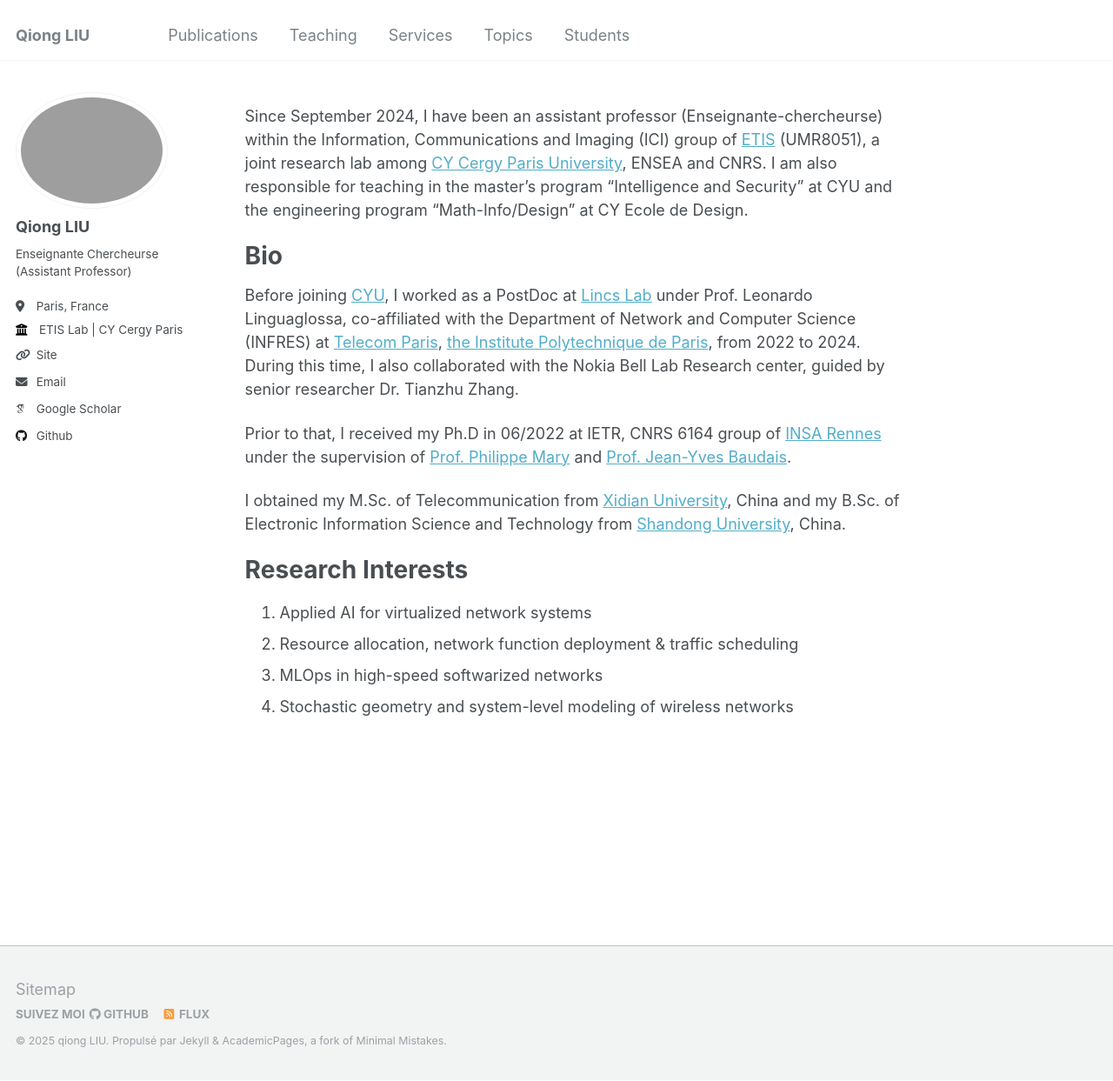
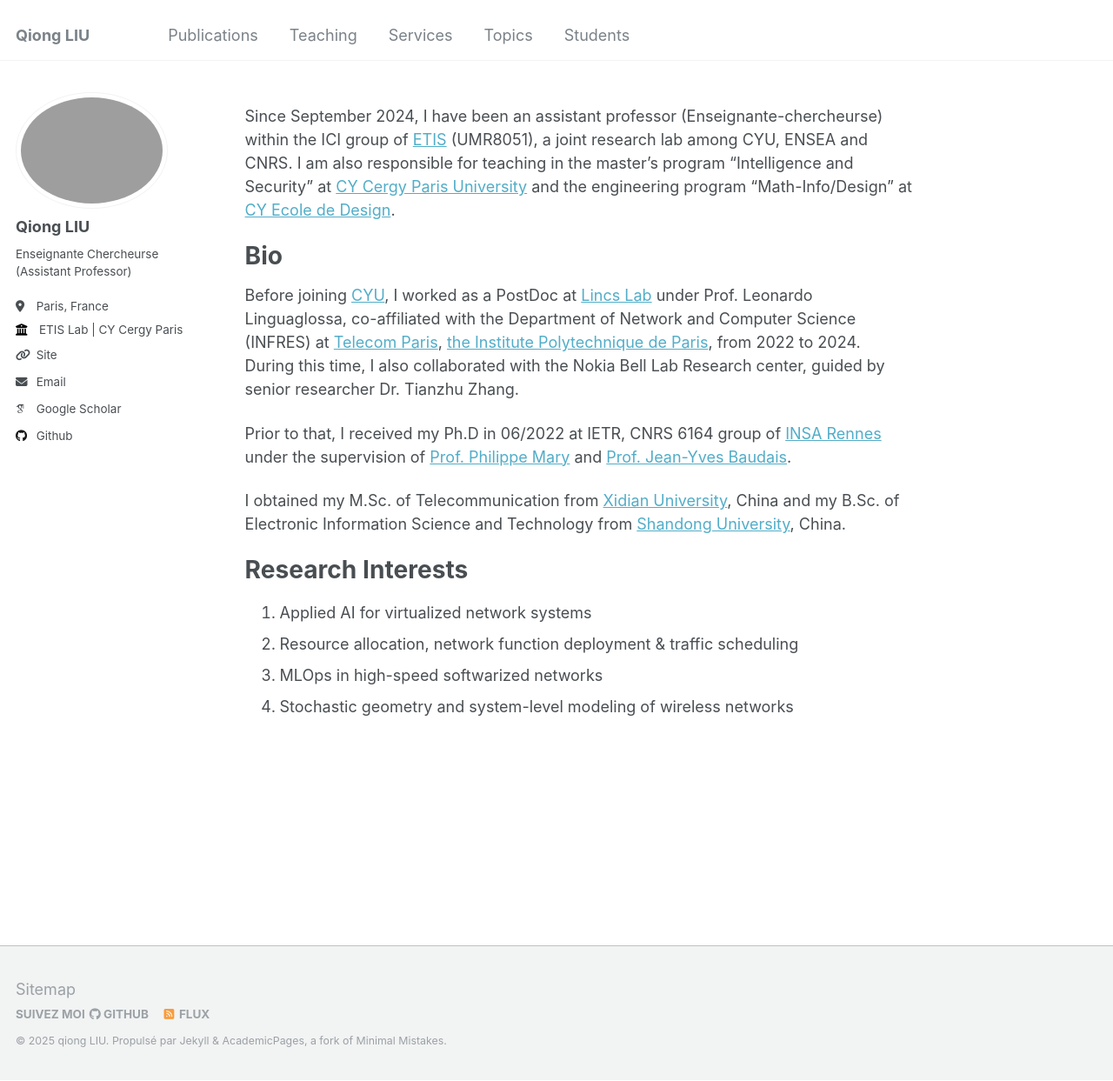
Before and after one commit to evesiphus/evesiphus.github.io, a Jekyll site: the page built from _pages/about.md, in a window 1280 px wide and 1243 px high. Shown: the whole window at 87% size. Built offline with Jekyll 4.4.1, drawn with Linux system fonts in a browser that asks for light colours; some web fonts are replaced.

Commit message:
Update about.md

```diff
--- a/_pages/about.md
+++ b/_pages/about.md
@@ -7,7 +7,7 @@
   - /about.html
 ---
 
-Since September 2024, I have been an assistant professor (Enseignante-chercheurse)  within the Information, Communications and Imaging (ICI) group of [ETIS](https://www.etis-lab.fr/) (UMR8051), a joint research lab among [CY Cergy Paris University]((https://www.cyu.fr/)), ENSEA and CNRS. I am also responsible for teaching in the master's program "Intelligence and Security" at CYU and the engineering program "Math-Info/Design" at CY Ecole de Design.
+Since September 2024, I have been an assistant professor (Enseignante-chercheurse)  within the ICI group of [ETIS](https://www.etis-lab.fr/) (UMR8051), a joint research lab among CYU, ENSEA and CNRS. I am also responsible for teaching in the master's program "Intelligence and Security" at [CY Cergy Paris University](https://www.cyu.fr/) and the engineering program "Math-Info/Design" at [CY Ecole de Design](https://www.cy-ecolededesign.fr/).
 
 Bio
 ======
```
